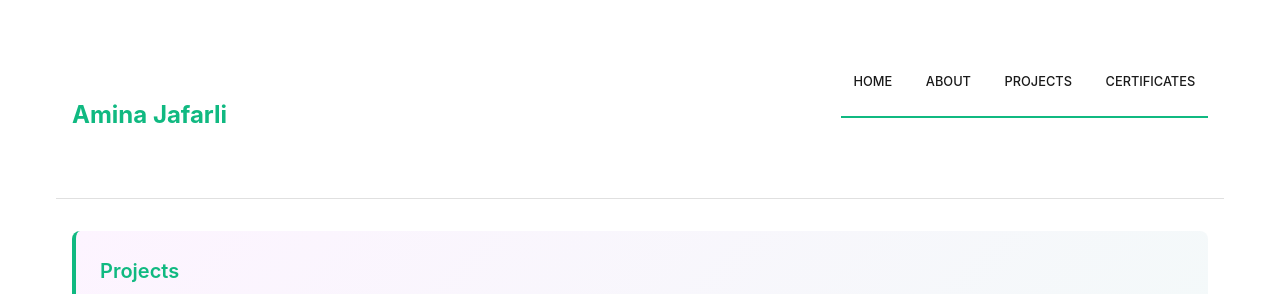
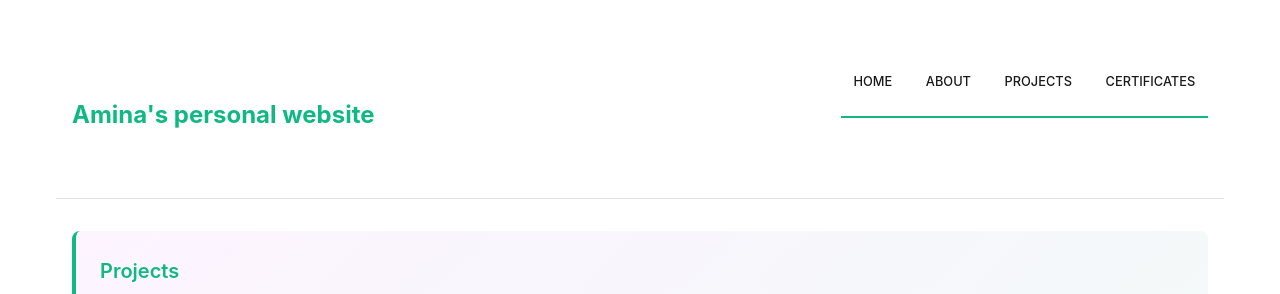
Before and after one commit to aminacafarli787-alt/amina.github.io, a Jekyll site: the page built from projects.md, in a window 1280 px wide. Shown: the top 294 px of the page. Built offline with Jekyll 4.4.1, drawn with Linux system fonts in a browser that asks for light colours.

Commit message:
Changed title to Amina's personal website

```diff
--- a/_config.yml
+++ b/_config.yml
@@ -18,7 +18,7 @@
 # You can create any custom variable you would like, and they will be accessible
 # in the templates via {{ site.myvariable }}.
 
-title: Amina Jafarli
+title: Amina's personal website
 
 
 baseurl: "" # the subpath of your site, e.g. /blog
```
